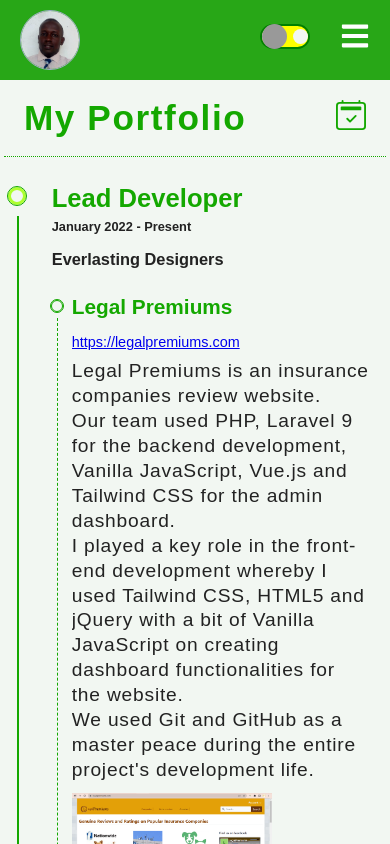
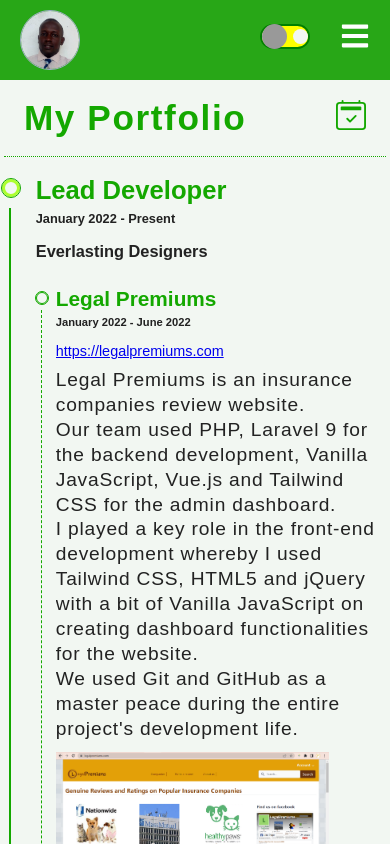
Before and after one commit to felixkpt/my-portfolio, a React (Create React App) app: page /portfolio in a window 390 px wide. Shown: the top 844 px of the page. Built offline with nearby package versions, Linux system fonts and the light colour scheme.

Commit message:
portfolio & skills redesign

```diff
--- a/public/resources/portfolio.json
+++ b/public/resources/portfolio.json
@@ -25,7 +25,7 @@
         "url": "https://www.infosourcehub.com/",
         "start": "May 2022",
         "end": "Present",
-        "description": "Info Source Hub is a news website developed using PHP and WordPress.<br>Our team designed and created WordPress theme that powers the website. <br>On the Front-End part we were able to achieve the elegant design by use of Bootstrap CSS along with custom CSS3.<br>I played a role in developing the WordPress theme that is used on the front-end part of the website.",
+        "description": "Info Source Hub is a news website developed using PHP and WordPress.<br>Our team designed and created WordPress theme that powers the website.<br>On the Front-End part we were able to achieve the elegant design by use of Bootstrap CSS along with custom CSS3.<br>I played a role in developing the WordPress theme that is used on the front-end part of the website and google API integration for user auth.",
         "outcome": "So far we have received positive feedback from the client, we are still working on some features like login and register.",
         "images": [
           "/images/Portfolio/InfoSourceHub/Screenshot%202022-07-13%20154451.png",
@@ -62,7 +62,7 @@
         "name": "LancerCommunity",
         "url": "https://lancercommunity.com/",
         "start": "August 2021",
-        "description": "LancerCommunity is a freelance reviewing platform that gives users who have worked with different freelancing companies the opportunity to post their views on the quality of services received from particular freelancing company.<br>We used Laravel for the backend development, and Tailwind CSS for the admin dashboard<br>On the Frontend, Bootstrap 5 was used with JavaScript.<br>My key roles on this project was designing the admin dashboard & styling it using Tailwind CSS.<br>I also wrote a some of Laravel scripts for the back-end functionalities of the website.<br>Since we were working on this project from remote, we were able to collaborate well by utilizing Git & GitHub .",
+        "description": "LancerCommunity is a freelance reviewing platform that gives users who have worked with different freelancing companies the opportunity to post their views on the quality of services received from particular freelancing company.<br>We used Laravel for the backend development, and Tailwind CSS for the admin dashboard<br>On the Frontend, Bootstrap 5 was used with JavaScript.<br>My key roles on this project was designing the admin dashboard & styling it using Tailwind CSS.<br>I also wrote a some of Laravel scripts for the back-end functionalities of the website.<br>Since we were working on this project from remote, we were able to collaborate well by utilizing Git & GitHub.",
         "outcome": "We were able to complete the project after following all the instructions that our client given us. The final product got excellent reputation from our stakeholders which contributed to our company becoming the most trusted in the country.",
         "images": [
           "/images/Portfolio/LancerCommunity/Screenshot%202022-06-16%20152716.png",
--- a/src/containers/portfolio/index.jsx
+++ b/src/containers/portfolio/index.jsx
@@ -98,7 +98,10 @@
                   <div className="before"></div>
                   {company.products.map((product, j) => (
                     <div className="portfolio__container__company__products__product" key={j}>
-                      <h4 className="heading"><span>{product.name}</span></h4>
+                      <h4 className="heading">
+                        <span className="title">{product.name}</span>
+                        <span className="timeline-p">{product.start} - {product.end}</span>
+                        </h4>
                       <div className="product-url"><a href={product.url} target="_blank" rel="noreferrer">{product.url}</a></div>
                       <div className="content">
                         <div className="description">
--- a/src/containers/portfolio/styles.scss
+++ b/src/containers/portfolio/styles.scss
@@ -8,7 +8,7 @@
         align-items: center;
         gap: 24px;
         width: 100%;
-        padding: 22px;
+        padding: 14px;
 
         h2,
         h4 {
@@ -21,17 +21,18 @@
             font-size: 1.6rem;
         }
 
-        h2.heading {
+        h2 {
             display: flex;
+            align-items: center;
             flex-wrap: wrap;
         }
 
-        h2.heading .title {
+        h2 .title {
             flex-grow: 1;
             cursor: pointer;
         }
 
-        h2.heading .timeline-p {
+        h2 .timeline-p {
             font-size: .8rem;
             color: var(--theme-sub-text-color);
         }
@@ -40,7 +41,23 @@
             color: var(--theme-sub-text-color);
         }
 
-        h4.heading span {
+        h4 {
+            display: flex;
+            align-items: center;
+            flex-wrap: wrap;
+        }
+
+        h4 .title {
+            flex-grow: 1;
+            cursor: pointer;
+        }
+
+        h4 .timeline-p {
+            font-size: .7rem;
+            color: var(--theme-sub-text-color);
+        }
+
+        h4 span {
             cursor: pointer;
         }
 
@@ -85,7 +102,7 @@
             outline: 1px solid var(--theme-main-color);
             position: absolute;
             top: .5rem;
-            left: -2.1rem;
+            left: -1.99rem;
             font-size: 33px;
             padding: 5px;
             margin-left: 10px;
@@ -123,7 +140,7 @@
                 border: 1px solid var(--theme-main-color);
                 position: absolute;
                 top: 1.8rem;
-                left: -.7rem;
+                left: -.6rem;
                 font-size: 24px;
                 margin-left: 10px;
             }
@@ -184,7 +201,7 @@
                                 top: 0;
                                 left: 0;
                                 color: beige;
-                                background-color:rgba(32, 32, 32, 0.8);
+                                background-color: rgba(32, 32, 32, 0.8);
                                 width: 100%;
                                 height: 100%;
                                 margin: auto;
@@ -304,15 +321,35 @@
         opacity: 1;
         transform: translateY(0px);
     }
+
 }
 
 @media screen and (max-width: 768px) {
-    .portfolio__container__company__products {
-        grid-template-columns: auto;
+    .portfolio__container {
+        &__company__products {
+            grid-template-columns: auto;
+        }
+
+        h2, h4 {
+            flex-direction: column;
+            align-items: start;
+            align-items: start;
+        }
     }
+}
 
-    h2.heading {
-        flex-direction: column;
+@media screen and (max-width: 520px) {
+    .portfolio__container__company {
+        margin-left: 12px;
+    }
+    .portfolio__container__company__products .screenshots .screenshot-wrapper .screenshot {
+        width: 170px;
+    }
+}
+
+@media screen and (max-width: 400px) {
+    .portfolio__container__company__products .screenshots .screenshot-wrapper .screenshot {
+        width: 70vw;
     }
 }
 
--- a/src/containers/skills/index.jsx
+++ b/src/containers/skills/index.jsx
@@ -27,17 +27,20 @@
     <main id="skills" className="skills">
       <PageHeader pageTitle="My Skills" icon={<BsBookshelf size={30} />} />
       <div className="skills__content-wrapper">
+        {skills !== null ?
+          (<div className="skills-grid">
             {
-          skills !== null ? (skills.map((item, i) => [
+              skills.map((item, i) => [
                 <div key={i} id={item.id} className="skills__content-wrapper__inner-content">
                   <Animate
                     play
                     duration={1.4}
                     start={{
-                  opacity: .6,
+                      opacity: .76,
                       transform: 'translateX(-400px)'
                     }}
                     end={{
+                      opacity: 1,
                       transform: 'translateX(0px)'
                     }}
                   >
@@ -63,7 +66,9 @@
                     </div>
                   </Animate>
                 </div>
-          ])) : <InlineLoader text="Loading..." />
+              ])
+            }
+          </div>) : <InlineLoader text="Loading..." />
         }
       </div>
     </main>
--- a/src/containers/skills/styles.scss
+++ b/src/containers/skills/styles.scss
@@ -1,11 +1,20 @@
 .skills {
 
     &__content-wrapper {
+        padding: 14px;
+        display: flex;
+        justify-content: center;
+
+        .skills-grid {
             display: grid;
             grid-template-columns: 50% 50%;
             padding: 20px;
             margin-top: 20px;
             gap: 40px;
+            width: 100%;
+
+        }
+
 
         &__inner-content {
             flex: 1;
@@ -24,7 +33,6 @@
                 padding: 5px 10px;
                 border-bottom: 2px solid var(--theme-main-color);
                 margin-bottom: 15px;
-
             }
 
             &__category-line {
@@ -57,7 +65,7 @@
                 padding: 7px 0 0 0;
 
                 .skill {
-                    font-size: 1.5rem;
+                    font-size: min(4.88vw, 1.5rem);
                     margin: 0 0 10px;
                     font-weight: 500;
                     color: var(--theme-sub-text-color);
@@ -73,19 +81,16 @@
 }
 
 @media only screen and (max-width: 576px) {
-    .skills__content-wrapper {
+    .skills__content-wrapper .skills-grid {
         grid-template-columns: auto;
     }
 
 }
 
 @media only screen and (max-width: 768px) {
-    .skills {
-
-        &__content-wrapper {
+    .skills__content-wrapper .skills-grid {
         flex-direction: column;
         row-gap: 40px;
 
     }
 }
-}
```
Also changed, not shown: public/resources/about.json (+2 -2 lines). Lines whose indentation alone changed are shown as unchanged.
